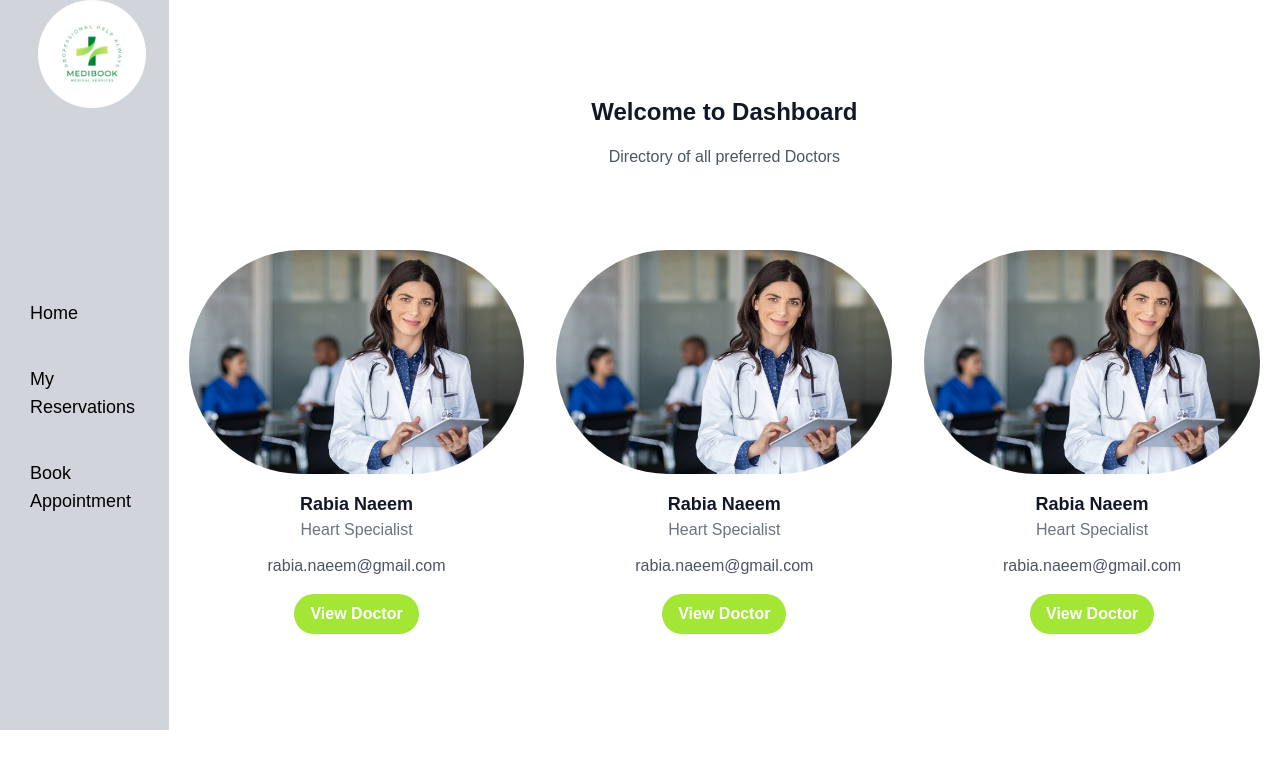
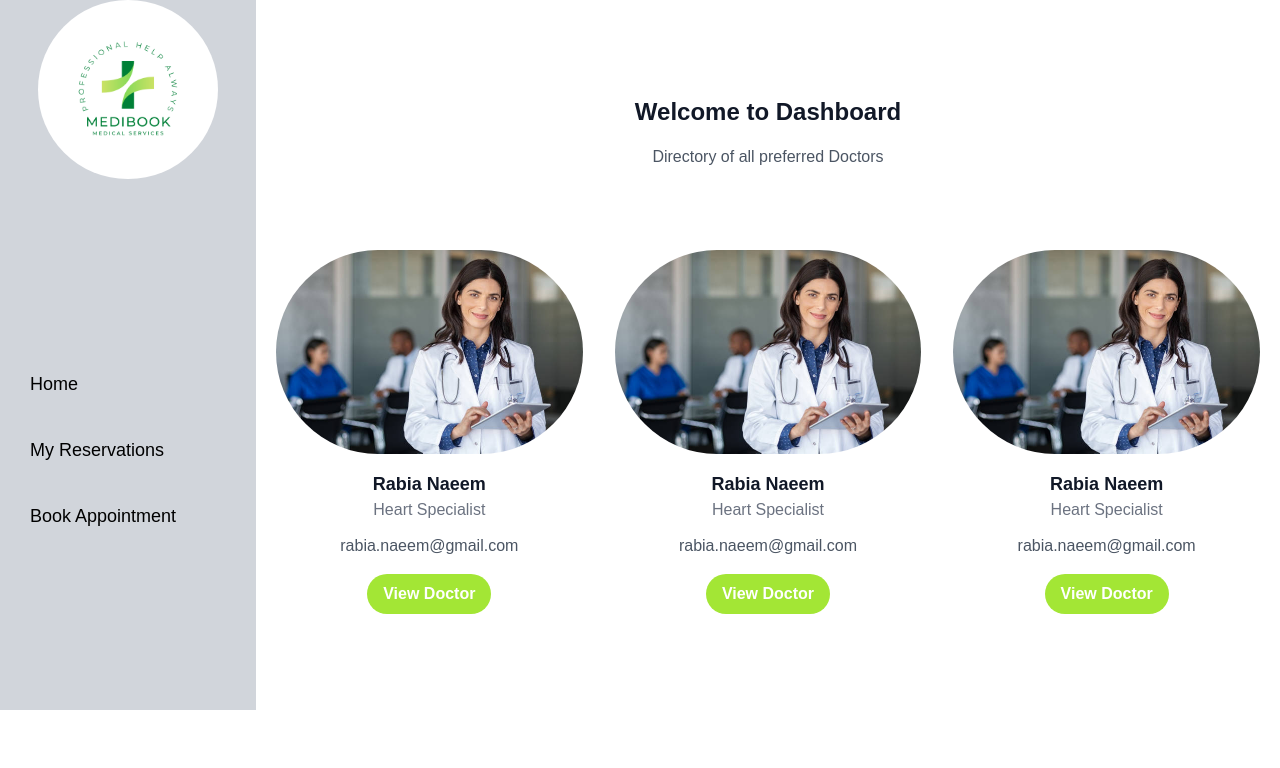
Before and after one commit to deyemiobaa/medibook-ui, a React (Create React App) app: page / in a window 1280 px wide. Shown: the top 768 px of the page. Built offline with nearby package versions, Linux system fonts and the light colour scheme.

Commit message:
Update style

```diff
--- a/src/components/Home/Home.js
+++ b/src/components/Home/Home.js
@@ -5,7 +5,7 @@ import Navigation from '../Navigation/Navigation';
 const Home = () => (
   <div className="flex">
     <Navigation />
-    <section className="text-gray-600 body-font">
+    <section className="text-gray-600 body-font overflow-scroll">
       <div className="container px-5 py-24 mx-auto">
         <div className="flex flex-col text-center w-full mb-20">
           <h1 className="text-2xl title-font mb-4 text-gray-900 font-black">
--- a/src/components/Navigation/Navigation.js
+++ b/src/components/Navigation/Navigation.js
@@ -4,14 +4,14 @@ import logo from "../../assests/logo.png"
 
 export default function Navigation() {
   return (
-    <div className="navigation w-48 bg-gray-300  max-h-full flex flex-col max-h-full pl-[15px]">
+    <div className="navigation w-[25%] bg-gray-300  max-h-full flex flex-col max-h-full ">
       <div className="logo w-[70%] self-center">
         <img src={logo} className="logo rounded-full" alt="logo" />
       </div>
-      <div className="navLinks flex flex-col mt-44 ">
+      <div className="navLinks flex flex-col mt-44 pl-[15px]">
         <NavLink exact to="/" activeClassName="nav-active" className="link-el hover:bg-[#97C02C] hover:text-[#fff] ease-in duration-300 text-lg font-medium mb-2 p-[15px]">Home</NavLink>
-        <NavLink exact to="/Specialization" activeClassName="nav-active" className="link-el hover:bg-[#97C02C] hover:text-[#fff] ease-in duration-300 text-lg font-medium mb-2 p-[15px]">My Reservations</NavLink>
-        <NavLink exact to="/SpecialCases" activeClassName="nav-active" className="link-el hover:bg-[#97C02C] hover:text-[#fff] ease-in duration-300 text-lg font-medium mb-2 p-[15px]">Book Appointment</NavLink>
+        <NavLink exact to="/Specialization" activeClassName="nav-active" className="link-el hover:bg-[#97C02C] hover:text-[#fff] ease-in duration-300 text-lg font-medium mb-2 p-[15px] whitespace-nowrap">My Reservations</NavLink>
+        <NavLink exact to="/SpecialCases" activeClassName="nav-active" className="link-el hover:bg-[#97C02C] hover:text-[#fff] ease-in duration-300 text-lg font-medium mb-2 p-[15px] whitespace-nowrap">Book Appointment</NavLink>
       </div>
     </div>
   );
```
